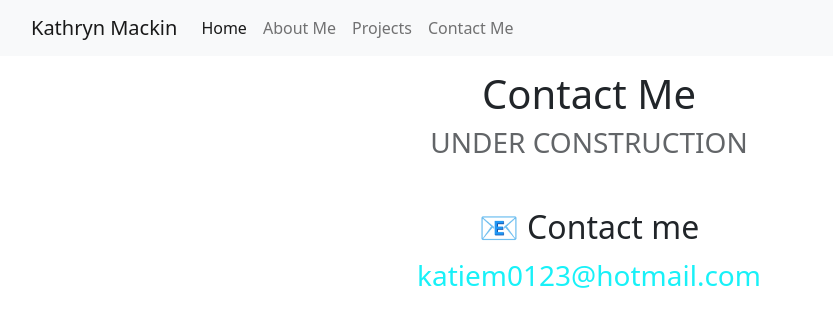
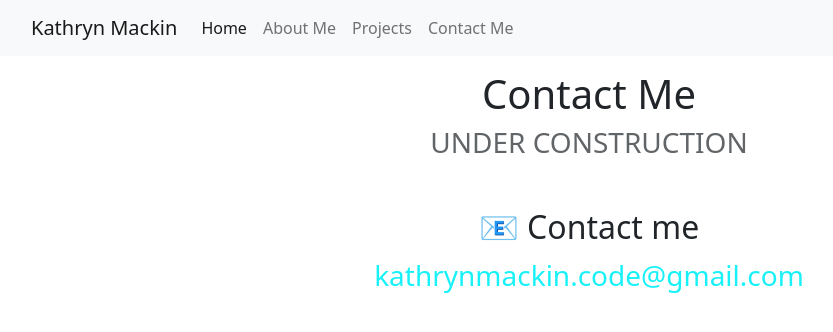
Before and after one commit to KEMackin/Portfolio-Project-Kathryn-Mackin, a plain HTML site: page contact.html in a window 1280 px wide. Shown: the whole page, without its empty margins (51-884 px from the left). Drawn offline with nearby package versions, Linux system fonts and the light colour scheme.

Commit message:
Contact Information Updated

```diff
--- a/contact.html
+++ b/contact.html
@@ -85,11 +85,11 @@
     <div id="contact" class="mt-5">
       <h2 class="text-center">📧 Contact me</h2>
       <a
-        href="mailto:katiem0123@hotmail.com"
+        href="mailto:kathrynmackin.code@gmail.com"
         class="email-link"
         title="Contact Kathryn Mackin"
       >
-        katiem0123@hotmail.com
+        kathrynmackin.code@gmail.com
       </a>
     </div>
   </body>
```
